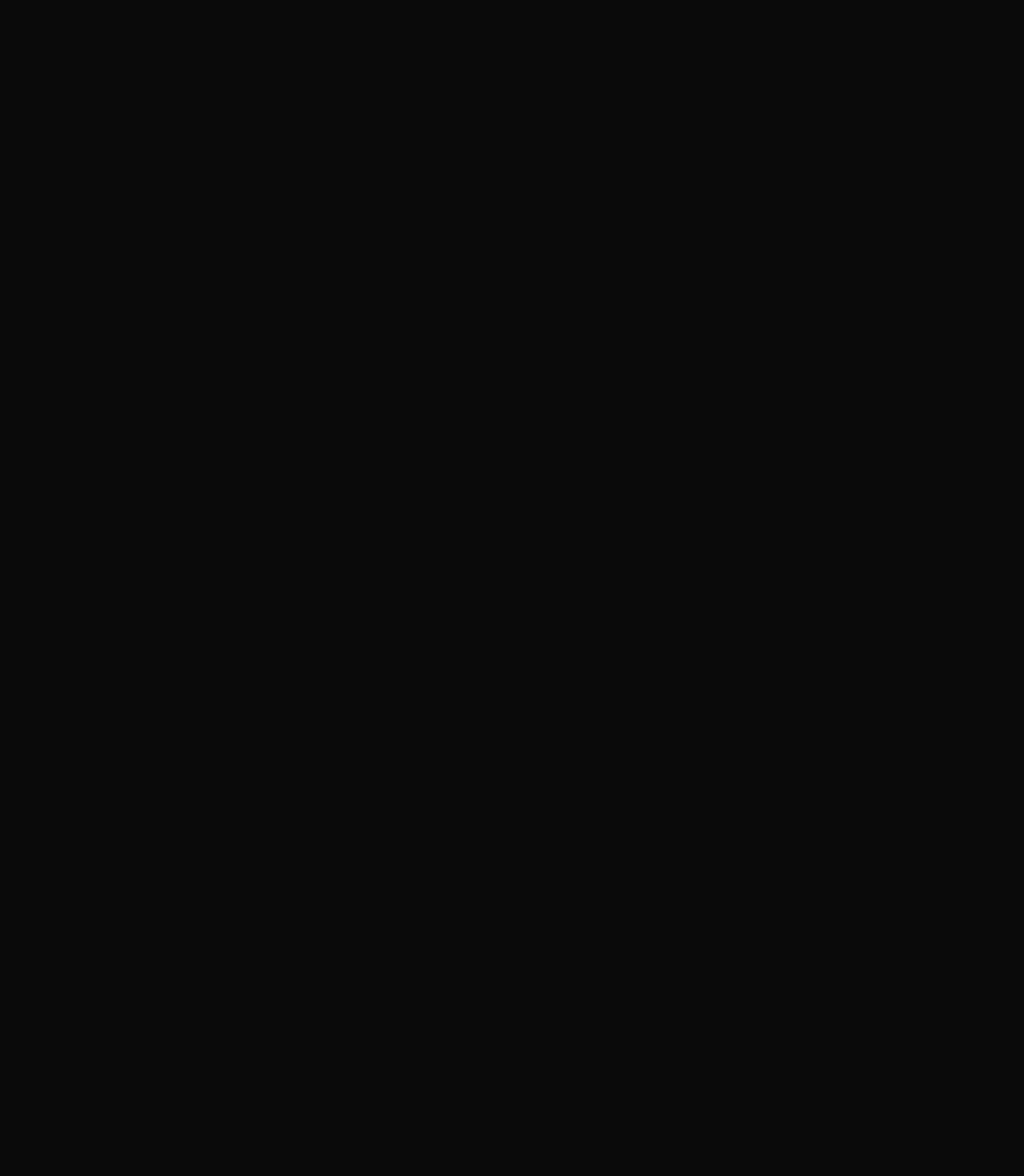
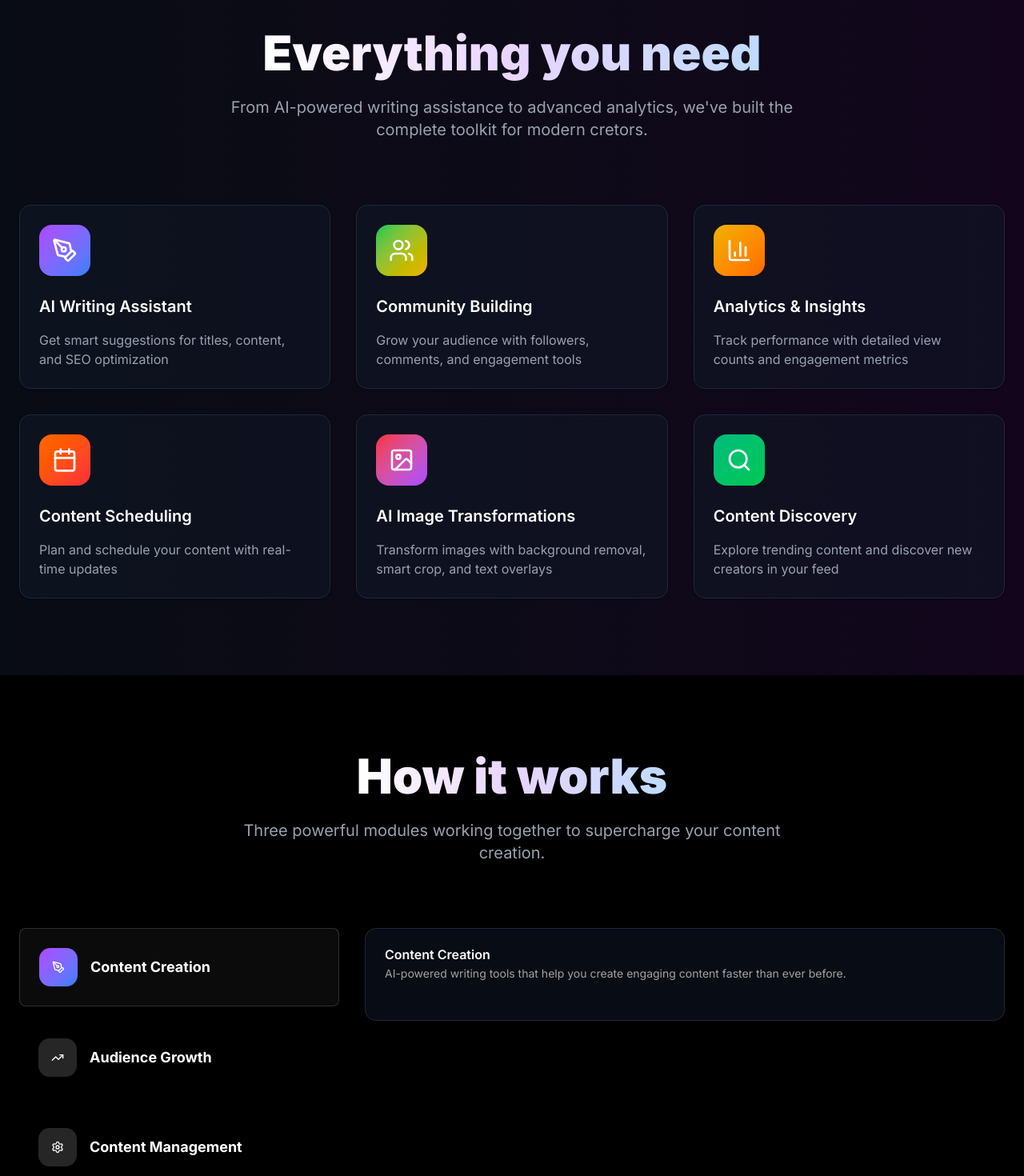
Before and after one commit to asifcuber08/Creatr--Ai-Creator-Platform, a Next.js app: page / in a window 1280 px wide. Shown: the part 900-2370 px from the top of the page at 80% size. Before the commit the page ends 800 px from the top, so only its background shows below. Built offline with nearby package versions, Linux system fonts and the light colour scheme; no server answers.

Commit message:
E 1.27 solve..

```diff
--- a/app/globals.css
+++ b/app/globals.css
@@ -120,3 +120,18 @@
     @apply bg-background text-foreground;
   }
 }
+
+
+/* Text Gradient - Complex gradient used across the app */
+.gradient-text-primary {
+  @apply bg-gradient-to-r from-white via-purple-200 to-blue-200 bg-clip-text text-transparent;
+}
+
+.gradient-text-accent {
+  @apply bg-gradient-to-r from-white to-gray-300 bg-clip-text text-transparent;
+}
+
+/* Glass Card Effect - Complex background/border combination used frequently */
+.card-glass {
+  @apply bg-gray-900/50 border-gray-800 hover:border-purple-500/50;
+}
--- a/app/page.jsx
+++ b/app/page.jsx
@@ -1,6 +1,14 @@
 "use client";
 
 import { Button } from "@/components/ui/button";
+import {
+  Card,
+  CardContent,
+  CardDescription,
+  CardHeader,
+  CardTitle,
+} from "@/components/ui/card";
+import { features, platformTabs } from "@/lib/data";
 import { ArrowRight } from "lucide-react";
 import Image from "next/image";
 import Link from "next/link";
@@ -8,6 +16,7 @@
 
 export default function Home() {
   const [mousePosition, setMousePosition] = useState({ x: 0, y: 0 });
+  const [activeTab, setActiveTab] = useState(0);
 
   useEffect(() => {
     const handleMouseMove = (e) => {
@@ -90,6 +99,101 @@
           </div>
         </div>
       </section>
+
+      <section
+        id="features"
+        className="relative mt-14 z-10 py-16 sm:py-24 px-4 sm:px-6 bg-gradient-to-r from-gray-900/50 to-purple-900/20"
+      >
+        <div className="max-w-7xl mx-auto">
+          <div className="text-center mb-12 sm:mb-16 lg:mb-20">
+            <h2 className="text-3xl sm:text-4xl md:text-5xl lg:text-6xl font-black mb-4 sm:mb-6">
+              <span className="gradient-text-primary">Everything you need</span>
+            </h2>
+            <p className="text-lg sm:text-xl text-gray-400 max-w-3xl mx-auto px-4">
+              From AI-powered writing assistance to advanced analytics,
+              we&apos;ve built the complete toolkit for modern cretors.
+            </p>
+          </div>
+
+          <div className="grid sm:grid-cols-2 lg:grid-cols-3 gap-6 sm:gap-8">
+            {features.map((feature, index) => (
+              <Card
+                key={index}
+                className="group transition-all duration-300 hover:scale-105 card-glass"
+              >
+                <CardContent>
+                  <div
+                    className={`w-12 sm:w-16 sm:h-16 bg-gradient-to-br ${feature.color} rounded-2xl flex items-center justify-center mb-4 sm:mb-6 group-hover:scale-110 transition-transform`}
+                  >
+                    <feature.icon className="w-6 h-6 sm:w-8 sm:h-8 text-white" />
+                  </div>
+                  <CardTitle className="text-lg sm:text-xl mb-3 sm:mb-4 text-white">
+                    {feature.title}
+                  </CardTitle>
+                  <CardDescription className="text-sm sm:text-base text-gray-400">
+                    {feature.desc}
+                  </CardDescription>
+                </CardContent>
+              </Card>
+            ))}
+          </div>
+        </div>
+      </section>
+
+      <section className="relative z-10 py-16 sm:py-24 px-4 sm:px-6">
+        <div className="text-center mb-12 sm:mb-16 lg:mb-20">
+          <h2 className="text-3xl sm:text-4xl md:text-5xl lg:text-6xl font-black mb-4 sm:mb-6">
+            <span className="gradient-text-primary">How it works</span>
+          </h2>
+          <p className="text-lg sm:text-xl text-gray-400 max-w-3xl mx-auto px-4">
+            Three powerful modules working together to supercharge your content
+            creation.
+          </p>
+        </div>
+
+        <div className="flex flex-col lg:flex-row gap-8">
+          <div className="lg:w-1/3">
+            <div className="space-y-4">
+              {platformTabs.map((tab, index) => (
+                <Button
+                  key={index}
+                  variant={activeTab === index ? "outline" : "ghost"}
+                  onClick={() => setActiveTab(index)}
+                  className="w-full justify-start h-auto p-6"
+                >
+                  <div className="flex items-center gap-4">
+                    <div
+                      className={`w-12 h-12 rounded-xl flex items-center justify-center ${
+                        activeTab === index
+                          ? "bg-gradient-to-br from-purple-500 to-blue-500"
+                          : "bg-muted"
+                      }`}
+                    >
+                      <tab.icon className="w-6 h-6" />
+                    </div>
+                    <div className="text-left">
+                      <h3 className="font-bold text-lg">{tab.title}</h3>
+                    </div>
+                  </div>
+                </Button>
+              ))}
+            </div>
+          </div>
+
+          <div className="lg:w-2/3">
+            <Card className="bg-gray-900/50 border-gray-800">
+              <CardHeader>
+                <CardTitle>{platformTabs[activeTab].title}</CardTitle>
+                <CardDescription>{platformTabs[activeTab].description}</CardDescription>
+              </CardHeader>
+              <CardContent>
+
+
+              </CardContent>
+            </Card>
+          </div>
+        </div>
+      </section>
     </div>
   );
 }
```
Also changed, not shown: lib/data.js.
